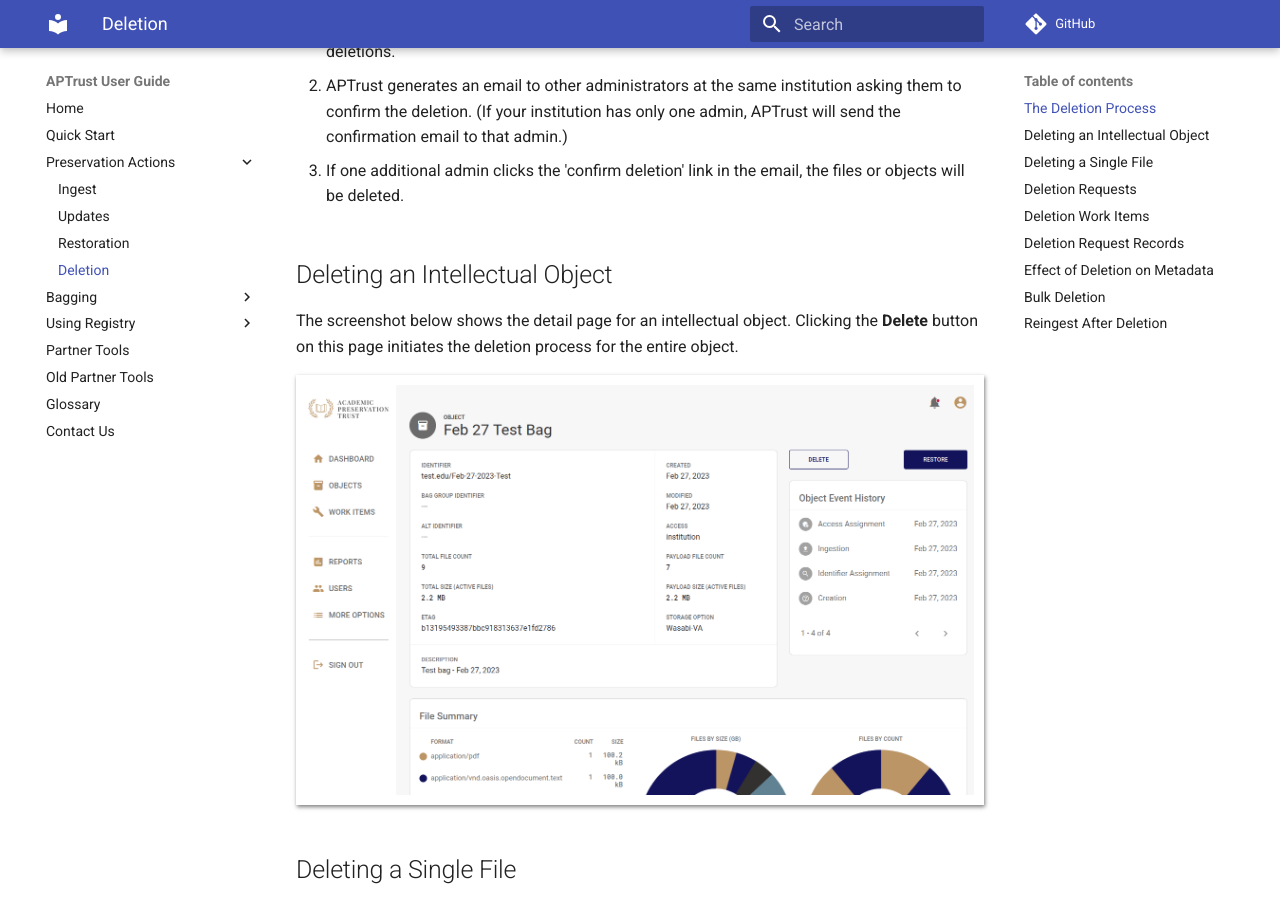
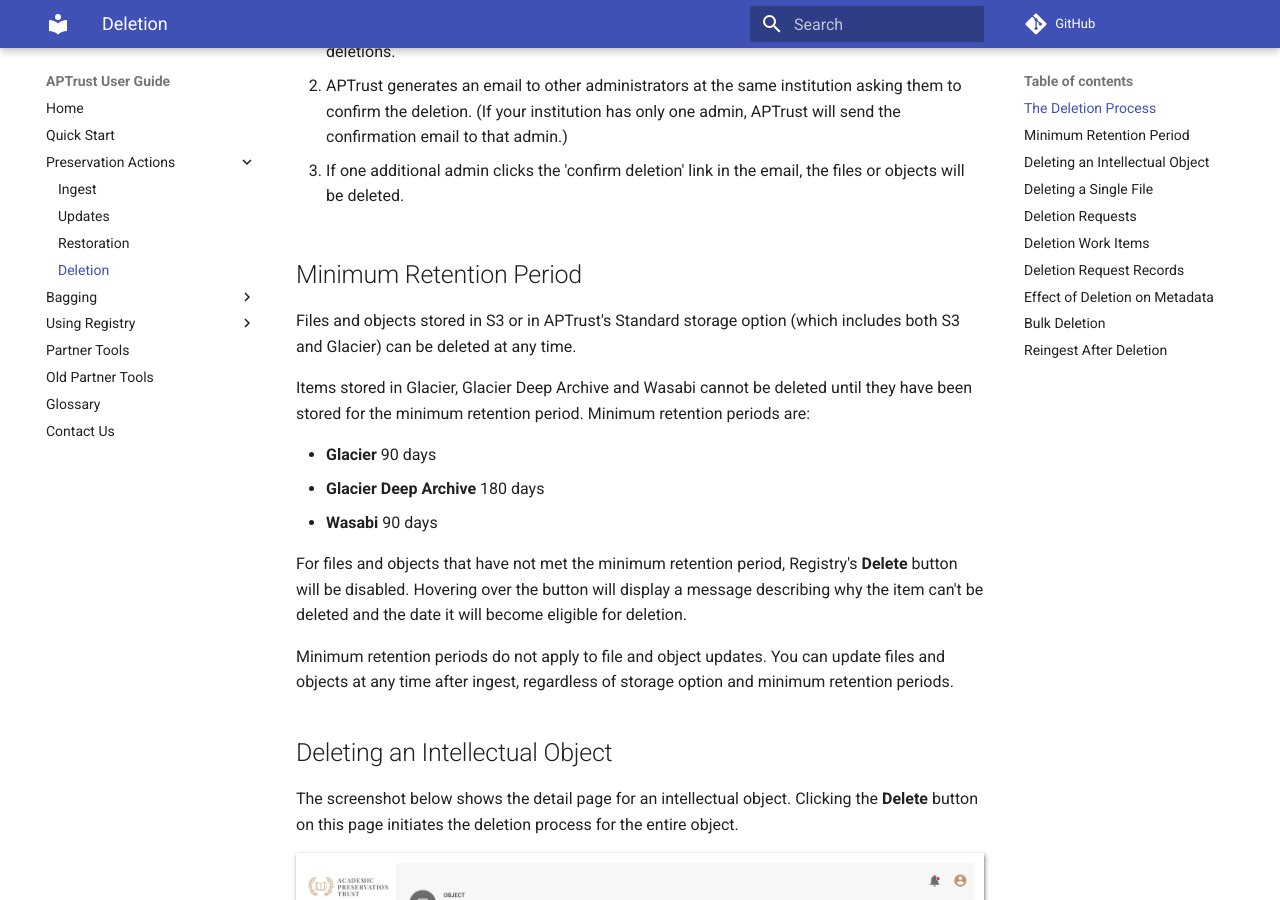
Before and after one commit to APTrust/userguide, an MkDocs documentation site: the page built from docs/preservation/deletion.md, in a window 1280 px wide and 900 px high, scrolled down 292 px. Built offline with MkDocs 1.6.1 and Material for MkDocs 9.7.7, drawn with Linux system fonts in a browser that asks for light colours; comment, search, counter and statistics services are not loaded.

Commit message:
Added info to deletion page about minimum retention periods

```diff
--- a/docs/preservation/deletion.md
+++ b/docs/preservation/deletion.md
@@ -9,6 +9,25 @@
 2. APTrust generates an email to other administrators at the same institution asking them to confirm the deletion.  (If your institution has only one admin, APTrust will send the confirmation email to that admin.)
 
 3. If one additional admin clicks the 'confirm deletion' link in the email, the files or objects will be deleted.
+
+## Minimum Retention Period
+
+Files and objects stored in S3 or in APTrust's Standard storage option (which includes both S3 and Glacier)
+can be deleted at any time.
+
+Items stored in Glacier, Glacier Deep Archive and Wasabi cannot be deleted until they have been stored for
+the minimum retention period. Minimum retention periods are:
+
+* __Glacier__ 90 days
+* __Glacier Deep Archive__ 180 days
+* __Wasabi__ 90 days
+
+For files and objects that have not met the minimum retention period, Registry's __Delete__ button will be
+disabled. Hovering over the button will display a message describing why the item can't be deleted
+and the date it will become eligible for deletion.
+
+Minimum retention periods do not apply to file and object updates. You can update files and objects at
+any time after ingest, regardless of storage option and minimum retention periods.
 
 ## Deleting an Intellectual Object
 
```
